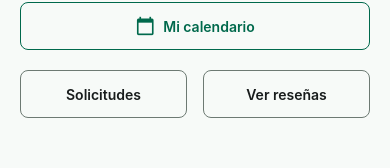
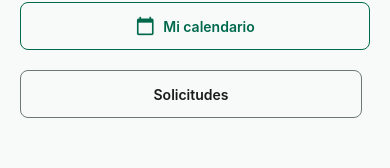
Before and after one commit to erickvicentin/altoque-app, a React Native app: screen /HomeProfesional in a window 390 px wide. Shown: the part 385-553 px from the top of the page. Built offline with nearby package versions, Linux system fonts and the light colour scheme; no server answers.

Commit message:
feat: remove review button from Home screen and add response time mapping to ProfessionalProfileScreen

```diff
--- a/src/screens/HomeProfesional.tsx
+++ b/src/screens/HomeProfesional.tsx
@@ -352,9 +352,6 @@ export default function HomeProfesional({ route, navigation }: any) {
                 >
                   <Text style={styles.actionButtonText}>Solicitudes</Text>
                 </TouchableOpacity>
-                <TouchableOpacity style={[styles.actionButton, { marginLeft: 8 }]} activeOpacity={0.7}>
-                  <Text style={styles.actionButtonText}>Ver reseñas</Text>
-                </TouchableOpacity>
               </View>
             </View>
           </ScrollView>
--- a/src/screens/ProfessionalProfileScreen.tsx
+++ b/src/screens/ProfessionalProfileScreen.tsx
@@ -208,6 +208,12 @@ export default function ProfessionalProfileScreen() {
     professional.image,
     professional.isShop
   );
+
+  if (professional.response_time && professional.response_time !== "N/A") {
+    detail.responseTime = professional.response_time;
+  } else if (professional.responseTime && professional.responseTime !== "N/A") {
+    detail.responseTime = professional.responseTime;
+  }
 
   if (professional.id) {
     detail.bio = professional.bio || '';
```
